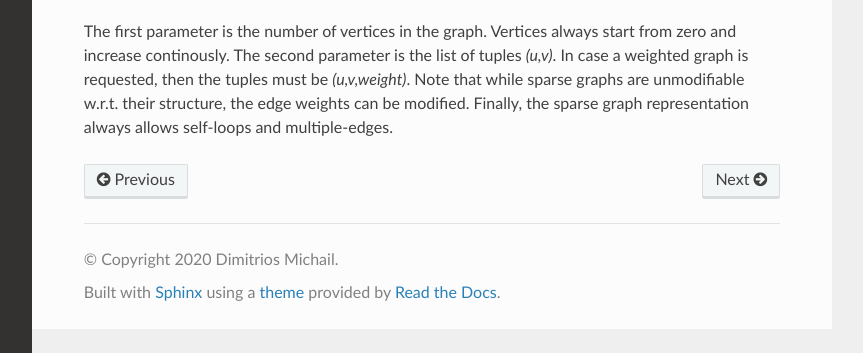
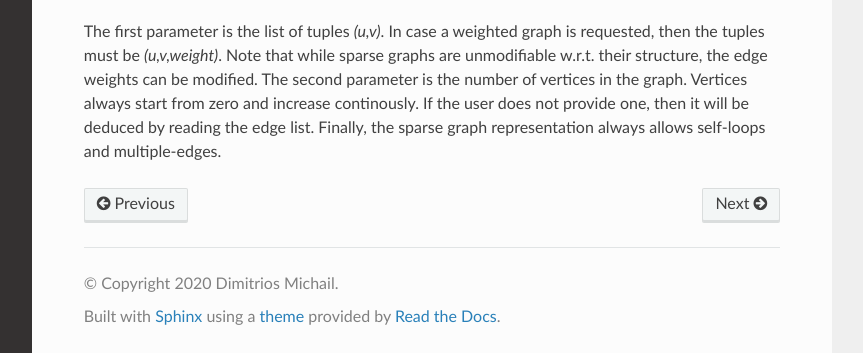
Before and after one commit to d-michail/python-jgrapht, a Sphinx documentation site: the page built from docs/tutorials/sparse_graph.rst, in a window 1280 px wide and 1153 px high, cut to the strip 800-1153 px from the top of the window. Shown: the whole strip, without its empty margins (268-1131 px from the left). Built offline with Sphinx 7.4.7 and the Read the Docs theme 2.0.0, drawn with Linux system fonts in a browser that asks for light colours; pages that are not in the unit, such as notebooks, are missing from menus.

Commit message:
Fixes docs for sparse graphs

```diff
--- a/docs/api/graph_factories.rst
+++ b/docs/api/graph_factories.rst
@@ -36,10 +36,10 @@ and all edges before hand.
 
 .. autofunction:: jgrapht.create_sparse_graph
 
-A helper function :py:meth:`jgrapht.as_sparse_graph` can help in order to create a sparse
+A helper function :py:meth:`jgrapht.copy_to_sparse_graph` can help in order to create a sparse
 graph from another graph.
 
-.. autofunction:: jgrapht.as_sparse_graph
+.. autofunction:: jgrapht.copy_to_sparse_graph
 
 Building sparse graphs can be performed by using edge lists. See the section
 :ref:`edge list importers <io/edgelist>`.
--- a/docs/tutorials/sparse_graph.rst
+++ b/docs/tutorials/sparse_graph.rst
@@ -33,10 +33,11 @@ Sparse graphs must be bulk-loaded using edge lists.
 
   >>> import jgrapht
   >>> edgelist = [(0, 1), (0, 2), (0, 3), (1, 3), (2, 3), (2, 4), (2, 5), (0, 4), (2, 6)]
-  >>> g = jgrapht.create_sparse_graph(7, edgelist, directed=True, weighted=False)
+  >>> g = jgrapht.create_sparse_graph(edgelist, 7, directed=True, weighted=False)
 
-The first parameter is the number of vertices in the graph. Vertices always start from zero and
-increase continously. The second parameter is the list of tuples `(u,v)`. In case a weighted graph
-is requested, then the tuples must be `(u,v,weight)`. Note that while sparse graphs are unmodifiable
-w.r.t. their structure, the edge weights can be modified. Finally, the sparse graph representation
-always allows self-loops and multiple-edges.
+The first parameter is the list of tuples `(u,v)`. In case a weighted graph is requested, then
+the tuples must be `(u,v,weight)`. Note that while sparse graphs are unmodifiable w.r.t. their
+structure, the edge weights can be modified. The second parameter is the number of vertices in the
+graph. Vertices always start from zero and increase continously. If the user does not provide one,
+then it will be deduced by reading the edge list. Finally, the sparse graph representation always
+allows self-loops and multiple-edges.
--- a/jgrapht/__init__.py
+++ b/jgrapht/__init__.py
@@ -194,8 +194,9 @@ def create_sparse_graph(
 def copy_to_sparse_graph(graph):
     """Copy a graph to a sparse graph.
 
-    .. note :: Sparse graphs are unmodifiable. Attempting to alter one will result in
-      an error being raised. Attributes and edge weights can be modified.
+    .. note :: Sparse graphs are unmodifiable w.r.t their structure (topology).
+       Attempting to alter one will result in an error being raised. Attributes
+       and edge weights can be modified.
 
     :param graph: the input graph
     :returns: a sparse graph
```
